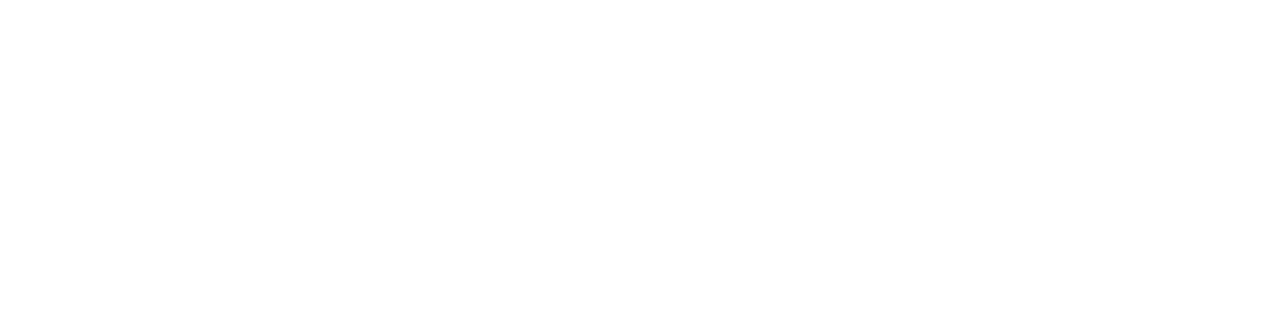
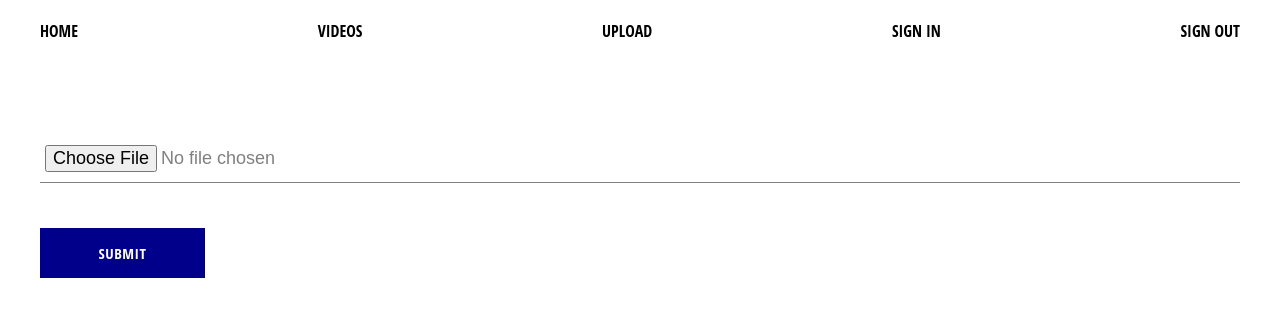
Before and after one commit to jleine02/capstone_final, a React (Create React App) app: page /upload in a window 1280 px wide. Before the commit this address had no page. Shown: the top 316 px of the page. Built offline with nearby package versions, Linux system fonts and the light colour scheme.

Commit message:
added basic file upload form

```diff
--- a/src/App.js
+++ b/src/App.js
@@ -4,6 +4,7 @@
 import Navigation from "./routes/navigation/navigation.component";
 import Home from "./routes/home/home.component";
 import Videos from "./routes/videos/videos.component";
+import Upload from "./routes/upload/upload.component";
 
 const App = () => {
   return (
@@ -11,6 +12,7 @@
         <Route path='/' element={<Navigation />}>
             <Route index element={<Home />} />
             <Route path='videos/*' element={<Videos/>}/>
+            <Route path='upload' element={<Upload/>}/>
         </Route>
     </Routes>
   );
--- /dev/null
+++ b/src/components/file-upload/file-upload.component.jsx
@@ -0,0 +1,48 @@
+import React, {useState} from 'react';
+import FormInput from "../form-input/form-input.component";
+import {ButtonsContainer} from "../sign-in-form/sign-in-form.styles";
+import Button from "../button/button.component";
+
+const MAX_FILE_SIZE_BYTES = 500000;
+
+const defaultFormFields = {
+    file: ''
+};
+
+const FileUpload = () => {
+    const [formFields, setFormFields] = useState(defaultFormFields);
+    const { file } = formFields;
+
+    const handleChange = (event) => {
+        const { name, value } = event.target;
+
+        setFormFields({ ...formFields, [name]: value });
+    };
+
+    const handleSubmit = (event) => {
+        try {
+            console.log('This will be submitted to s3 eventually');
+        } catch (error) {
+            console.log('Error occurred try again');
+        }
+    }
+
+    return (
+        <div>
+            <form onSubmit={handleSubmit}>
+                <FormInput
+                    type='file'
+                    required
+                    onChange={handleChange}
+                    name='file'
+                    value={file}
+                />
+                <ButtonsContainer>
+                    <Button type='submit'>Submit</Button>
+                </ButtonsContainer>
+            </form>
+        </div>
+    );
+};
+
+export default FileUpload;
--- a/src/routes/navigation/navigation.component.jsx
+++ b/src/routes/navigation/navigation.component.jsx
@@ -12,6 +12,7 @@
             <NavigationContainer>
                 <NavLink to='/'>HOME</NavLink>
                 <NavLink to='/videos'>VIDEOS</NavLink>
+                <NavLink to='/upload'>UPLOAD</NavLink>
                 <NavLink to='/'>SIGN IN</NavLink>
                 <NavLink to='/'>SIGN OUT</NavLink>
             </NavigationContainer>
--- a/src/routes/upload/upload.component.jsx
+++ b/src/routes/upload/upload.component.jsx
@@ -0,0 +1,10 @@
+import FileUpload from "../../components/file-upload/file-upload.component";
+
+
+const Upload = () => {
+    return (
+        <FileUpload />
+    );
+};
+
+export default Upload;
```
Also changed, not shown: src/components/file-upload/file-upload.styles.jsx (added).
